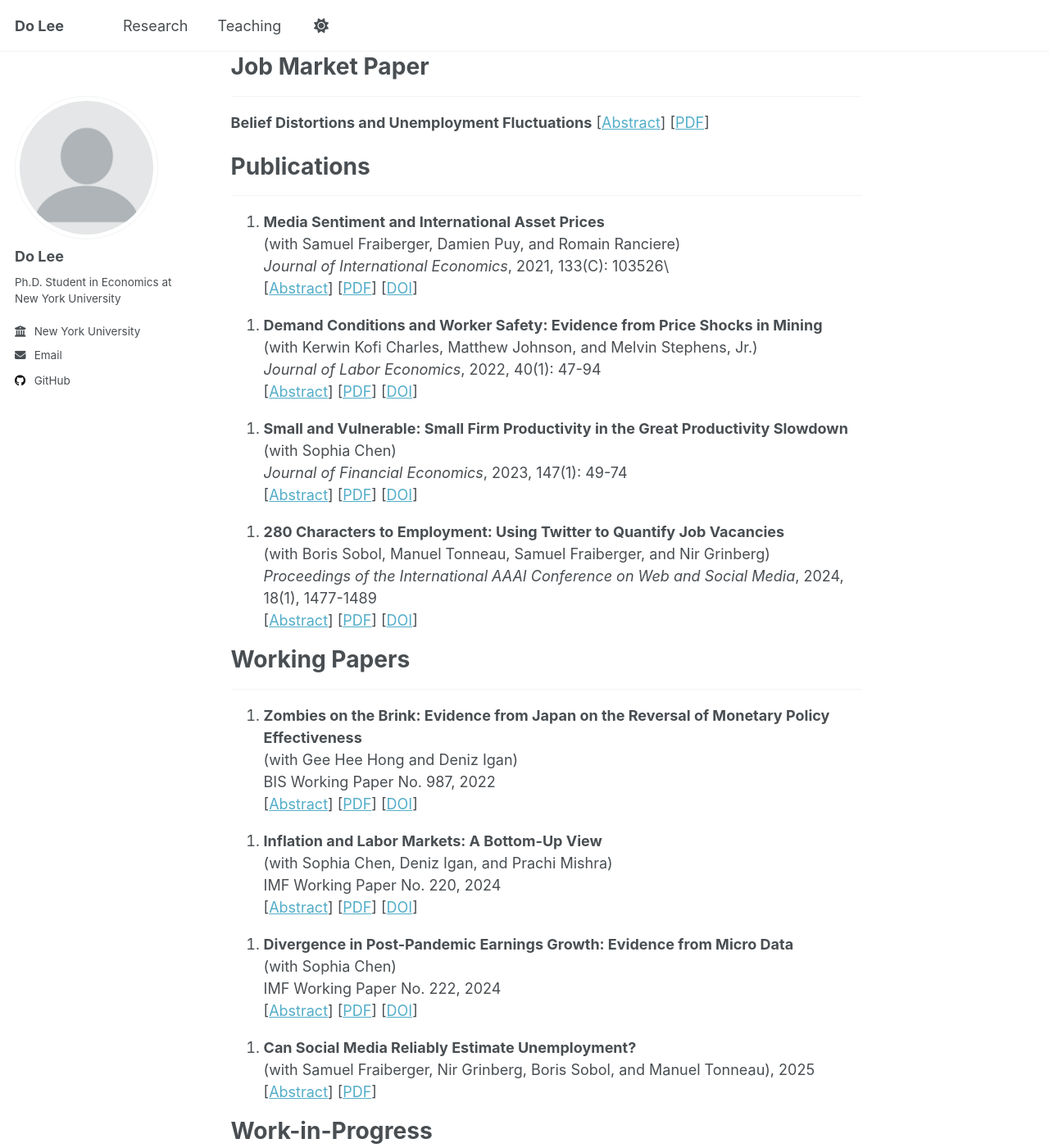
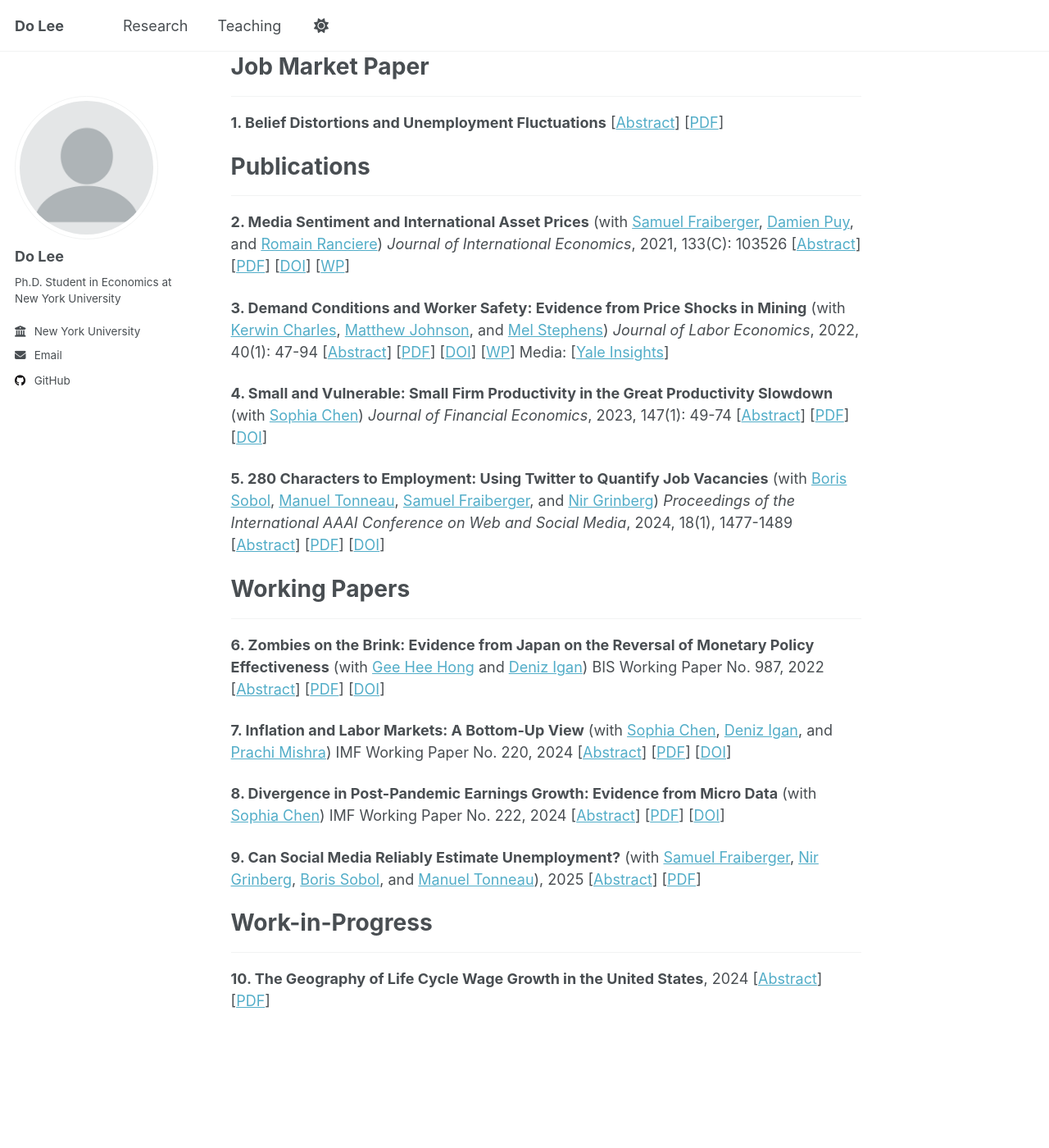
Before and after one commit to doqlee/doqlee.github.io, a Jekyll site: the page built from _pages/main.md, in a window 1280 px wide and 1400 px high, scrolled down 278 px. Shown: the whole window at 82% size. Built offline with Jekyll 4.4.1, drawn with Linux system fonts in a browser that asks for light colours; some of the changed text lies outside the part shown.

Commit message:
Update main.md

```diff
--- a/_pages/main.md
+++ b/_pages/main.md
@@ -22,7 +22,7 @@ Education
 Job Market Paper
 =========
 ---
-**Belief Distortions and Unemployment Fluctuations**
+**1. Belief Distortions and Unemployment Fluctuations**
 \[<a href="#/" onclick="visib('BDUF')">Abstract</a>\] \[[PDF](../files/main.pdf)\]
 <div id="BDUF" style="display: none; text-align: justify; line-height: 1.2" >
 This paper studies unemployment fluctuations when expectations deviate from a rational benchmark. By using survey forecasts, I decompose time-series and cross-sectional variation in job filling rates. Under subjective beliefs, hiring is driven by predictable errors in cash flow expectations, while discount rates play a minor role. In contrast, rational expectations assign a dominant role to discount rates. Survey measures of the user cost of labor are acyclical, indicating more rigidity under subjective beliefs. The findings suggest that belief distortions can amplify unemployment fluctuations: over-optimism about cash flows during expansions leads to future disappointment, which suppresses labor demand during recessions even as perceived labor costs remain persistently high.
@@ -33,29 +33,30 @@ This paper studies unemployment fluctuations when expectations deviate from a ra
 Publications
 =========
 ---
-1. **Media Sentiment and International Asset Prices**\
-(with Samuel Fraiberger, Damien Puy, and Romain Ranciere)\
-*Journal of International Economics*, 2021, 133(C): 103526\
-\[<a href="#/" onclick="visib('FLPR2021')">Abstract</a>\] \[[PDF](https://www.dropbox.com/scl/fi/tx1gs9y6e63tumilkm6u2/mediaSentiment.pdf?rlkey=n1fhmv18rabu4bnk2eyrnshtw&dl=0)\] \[[DOI](https://doi.org/10.1016/j.jinteco.2021.103526)\]
+**2. Media Sentiment and International Asset Prices**
+(with [Samuel Fraiberger](https://www.samuelfraiberger.com/), [Damien Puy](https://sites.google.com/view/damienpuy), and [Romain Ranciere](https://rranciere.academia.edu/))
+*Journal of International Economics*, 2021, 133(C): 103526
+\[<a href="#/" onclick="visib('FLPR2021')">Abstract</a>\] \[[PDF](https://www.dropbox.com/scl/fi/tx1gs9y6e63tumilkm6u2/mediaSentiment.pdf?rlkey=n1fhmv18rabu4bnk2eyrnshtw&dl=0)\] \[[DOI](https://doi.org/10.1016/j.jinteco.2021.103526)\] \[[WP](https://www.nber.org/papers/w25353)\]
 <div id="FLPR2021" style="display: none; text-align: justify; line-height: 1.2" >
 We investigate the relationship between media sentiment and international equity prices using a new dataset of 4 million news articles published between 1991 and 2015. Three key results emerge. First, news sentiment robustly predicts future daily returns around the world. However, we find a sharp contrast between the effect of local news and that of global news: whereas local news optimism (pessimism) predicts a small and transitory increase (decrease) in local equity returns, global news sentiment has a larger impact on returns that does not reverse in the short run. Second, news sentiment affects local prices mainly through the investment decisions of foreign—rather than local—investors. Third, large variations in global news sentiment predominantly happen in the absence of new information about fundamentals, suggesting that movements in global sentiment capture variations in investors sentiment. Taken together, our findings illustrate the key role played by foreign news and investors sentiment in driving local asset prices.
 <br>
 <IMG src="../files/time_series_cycle_h20.png"  alt="FLPR2021"/>
 </div>
 
-2. **Demand Conditions and Worker Safety: Evidence from Price Shocks in Mining**\
-(with Kerwin Kofi Charles, Matthew Johnson, and Melvin Stephens, Jr.)\
-*Journal of Labor Economics*, 2022, 40(1): 47-94\
-\[<a href="#/" onclick="visib('CJLS2022')">Abstract</a>\] \[[PDF](https://www.dropbox.com/scl/fi/3id6st491hx4r9pcf6pgi/Mining.pdf?rlkey=1mdqlnnxgiqfu2x9c6twf80kb&dl=0)\] \[[DOI](https://doi.org/10.1086/713887)\]
+**3. Demand Conditions and Worker Safety: Evidence from Price Shocks in Mining**
+(with [Kerwin Charles](https://faculty.som.yale.edu/kerwincharles/), [Matthew Johnson](https://sites.google.com/site/mslaterjohnson/home?authuser=0), and [Mel Stephens](https://sites.lsa.umich.edu/mstep/))
+*Journal of Labor Economics*, 2022, 40(1): 47-94
+\[<a href="#/" onclick="visib('CJLS2022')">Abstract</a>\] \[[PDF](https://www.dropbox.com/scl/fi/3id6st491hx4r9pcf6pgi/Mining.pdf?rlkey=1mdqlnnxgiqfu2x9c6twf80kb&dl=0)\] \[[DOI](https://doi.org/10.1086/713887)\] \[[WP](https://www.nber.org/papers/w26401)\]
+Media: \[[Yale Insights](https://insights.som.yale.edu/insights/firms-sacrifice-worker-safety-when-demand-is-high)\]
 <div id="CJLS2022" style="display: none; text-align: justify; line-height: 1.2" >
 We investigate how demand conditions affect employers' provision of safety---something about which theory is ambivalent. Positive demand shocks relax financial constraints that limit safety investment but simultaneously raise the opportunity cost of increasing safety rather than production. We study the US metals mining sector, leveraging exogenous demand shocks from short-term variation in global commodity prices. We find that positive price shocks substantially increase workplace injury rates and safety regulation noncompliance. While these results indicate the general dominance of the opportunity cost effect, shocks that only increase mines' cash flow lower injury rates, illustrating that financial constraints also affect safety.
 <br>
 <IMG src="../files/time_series_cycle_h20.png"  alt="CJLS2022"/>
 </div>
 
-3. **Small and Vulnerable: Small Firm Productivity in the Great Productivity Slowdown**\
-(with Sophia Chen)\
-*Journal of Financial Economics*, 2023, 147(1): 49-74\
+**4. Small and Vulnerable: Small Firm Productivity in the Great Productivity Slowdown**
+(with [Sophia Chen](https://sites.google.com/site/sophiachenecon/home))
+*Journal of Financial Economics*, 2023, 147(1): 49-74
 \[<a href="#/" onclick="visib('CL2023')">Abstract</a>\] \[[PDF](https://www.dropbox.com/scl/fi/zzcbs59ooi218jdoxf94e/SmallAndVulnerable.pdf?rlkey=i6v7a19d6dyugqt08w6zyq5ks&dl=0)\] \[[DOI](https://doi.org/10.1016/j.jfineco.2022.09.007)\]
 <div id="CL2023" style="display: none; text-align: justify; line-height: 1.2" >
 We show that the TFP growth of European micro, small, and medium-sized firms (SMEs) diverged from large firms after the global financial crisis. The average postcrisis TFP growth of medium-sized, small, and micro firms was, respectively, 1.1, 2.9, and 5.4 percentage points lower than that of large firms. This SME productivity gap is larger for firms with more severe credit supply shocks. The gap is partially attributable to a larger postcrisis reduction in intangible capital at SMEs than at large firms. Horseraces suggest that SME indicators are more robust and more powerful predictors of postcrisis TFP growth than other indicators.
@@ -63,9 +64,9 @@ We show that the TFP growth of European micro, small, and medium-sized firms (SM
 <IMG src="../files/time_series_cycle_h20.png"  alt="CL2023"/>
 </div>
 
-4. **280 Characters to Employment: Using Twitter to Quantify Job Vacancies**\
-(with Boris Sobol, Manuel Tonneau, Samuel Fraiberger, and Nir Grinberg)\
-*Proceedings of the International AAAI Conference on Web and Social Media*, 2024, 18(1), 1477-1489\
+**5. 280 Characters to Employment: Using Twitter to Quantify Job Vacancies**
+(with [Boris Sobol](https://scholar.google.com/citations?user=LyWADs0AAAAJ&hl=en), [Manuel Tonneau](https://manueltonneau.com/), [Samuel Fraiberger](https://www.samuelfraiberger.com/), and [Nir Grinberg](https://cris.bgu.ac.il/en/persons/nir-grinberg))
+*Proceedings of the International AAAI Conference on Web and Social Media*, 2024, 18(1), 1477-1489
 \[<a href="#/" onclick="visib('STFGL2024')">Abstract</a>\] \[[PDF](https://www.dropbox.com/scl/fi/degq6bgdk2vhe2xorfkgj/job_offers_twitter_icwsm_2023.pdf?rlkey=eyq5c77vrfpsy2645666tjkww&dl=0)\] \[[DOI](https://doi.org/10.1609/icwsm.v18i1.31403)\]
 <div id="STFGL2024" style="display: none; text-align: justify; line-height: 1.2" >
 Accurate assessment of workforce needs is critical for designing well-informed economic policy and improving market efficiency. While surveys are the gold standard for estimating when and where workers are needed, they also have important limitations, most notably their substantial costs, dependence on existing and extensive surveying infrastructure, and limited temporal, geographical, and sectorial resolution. Here, we investigate the potential of social media to provide a complementary signal for estimating labor market demand. We introduce a novel statistical approach for extracting information about the location and occupation advertised in job vacancies posted on Twitter. We then construct an aggregate index of labor market demand by occupational class in every major U.S. city from 2015 to 2022, which we evaluate against two sources of official statistics and an index from a large aggregator of online job postings. We find that the newly constructed index is strongly correlated with official statistics and, in some cases, advantageous compared to statistics from job aggregators. Moreover, we demonstrate that our index can robustly improve the prediction of official statistics across occupations and states.
@@ -77,9 +78,9 @@ Working Papers
 =========
 ---
 
-5. **Zombies on the Brink: Evidence from Japan on the Reversal of Monetary Policy Effectiveness**\
-(with Gee Hee Hong and Deniz Igan)\
-BIS Working Paper No. 987, 2022\
+**6. Zombies on the Brink: Evidence from Japan on the Reversal of Monetary Policy Effectiveness**
+(with [Gee Hee Hong](https://sites.google.com/site/geeheehong/home) and [Deniz Igan](https://www.bis.org/author/deniz_igan.htm))
+BIS Working Paper No. 987, 2022
 \[<a href="#/" onclick="visib('HIL2022')">Abstract</a>\] \[[PDF](https://www.dropbox.com/scl/fi/gzll4xlr3xn94qlkbkp4q/Japan.pdf?rlkey=eo98ydcufim5kgfpojle8knto&dl=0)\] \[[DOI](https://www.bis.org/publ/work987.htm)\]
 <div id="HIL2022" style="display: none; text-align: justify; line-height: 1.2" >
 How does unconventional monetary policy affect corporate capital structure and investment decisions? We study the transmission channel of quantitative easing and its potential diminishing returns on investment from a corporate finance perspective. Using a rich bankfirm matched data of Japanese firms with information on corporate debt and investment, we study how firms adjust their capital structure in response to the changes in term premia. Investment responds positively to a reduction in the term premium on average. However, there is a significant degree of cross-sectional variation in firm response: healthier firms increase capital spending and cash holdings, while financially vulnerable firms take advantage of lower long-term yields to refinance without increasing investment.
@@ -87,9 +88,9 @@ How does unconventional monetary policy affect corporate capital structure and i
 <IMG src="../files/time_series_cycle_h20.png"  alt="HIL2022"/>
 </div>
 
-6. **Inflation and Labor Markets: A Bottom-Up View**\
-(with Sophia Chen, Deniz Igan, and Prachi Mishra)\
-IMF Working Paper No. 220, 2024\
+**7. Inflation and Labor Markets: A Bottom-Up View**
+(with [Sophia Chen](https://sites.google.com/site/sophiachenecon/home), [Deniz Igan](https://www.bis.org/author/deniz_igan.htm), and [Prachi Mishra](https://prachimishra.in/))
+IMF Working Paper No. 220, 2024
 \[<a href="#/" onclick="visib('CILM2024')">Abstract</a>\] \[[PDF](https://www.dropbox.com/scl/fi/6x5sy6l0a0i656l55eu0c/HomebaseInflation.pdf?rlkey=loxncybowtfmizqndjwaz4nsd&dl=0)\] \[[DOI](https://doi.org/10.5089/9798400291807.001)\]
 <div id="CILM2024" style="display: none; text-align: justify; line-height: 1.2" >
 U.S. inflation surged in 2021-22 and has since declined, driven largely by a sharp drop in goods inflation, though services inflation remains elevated. This paper zooms into services inflation, using proprietary microdata on wages to examine its relationship with service sector wage growth at the Metropolitan Statistical Area (MSA) level. We estimate the wage-price pass-through with a local projection instrumental variable model that exploits variation in labor market tightness across MSAs. Our findings reveal a positive and significant relationship between wages and price growth, with a lag. This suggests that the effects of tight labor markets are persistent and may influence the pace of progression toward the inflation target.
@@ -97,9 +98,9 @@ U.S. inflation surged in 2021-22 and has since declined, driven largely by a sha
 <IMG src="../files/time_series_cycle_h20.png"  alt="CILM2024"/>
 </div>
 
-7. **Divergence in Post-Pandemic Earnings Growth: Evidence from Micro Data**\
-(with Sophia Chen)\
-IMF Working Paper No. 222, 2024\
+**8. Divergence in Post-Pandemic Earnings Growth: Evidence from Micro Data**
+(with [Sophia Chen](https://sites.google.com/site/sophiachenecon/home))
+IMF Working Paper No. 222, 2024
 \[<a href="#/" onclick="visib('CL2024')">Abstract</a>\] \[[PDF](https://www.dropbox.com/scl/fi/if5l6z6q3o3zvsovm3w00/HB_analysis.pdf?rlkey=j0nwmif9c641mnnvh9d3ybf5h&dl=0)\] \[[DOI](https://doi.org/10.5089/9798400291814.001)\]
 <div id="CL2024" style="display: none; text-align: justify; line-height: 1.2" >
 We analyze post-pandemic labor earnings using employer-employee data and find that earnings grew faster in counties with tighter labor markets and with greater access to loans through the Paycheck Protection Program (PPP), with the impact of PPP loans especially pronounced in areas with tighter labor markets. This divergence in earnings growth is particularly large for lower-paid, nonmanagerial workers, and those employed in smaller firms. Both wage increases and additional hours worked contributed to the overall growth in earnings. These findings align with a labor market competition framework, where tight labor markets reduce earnings disparities. Access to credit further strengthens the competition by relaxing firms’ financing constraints.
@@ -107,8 +108,8 @@ We analyze post-pandemic labor earnings using employer-employee data and find th
 <IMG src="../files/time_series_cycle_h20.png"  alt="CL2024"/>
 </div>
 
-8. **Can Social Media Reliably Estimate Unemployment?**\
-(with Samuel Fraiberger, Nir Grinberg, Boris Sobol, and Manuel Tonneau), 2025\
+**9. Can Social Media Reliably Estimate Unemployment?**
+(with [Samuel Fraiberger](https://www.samuelfraiberger.com/), [Nir Grinberg](https://cris.bgu.ac.il/en/persons/nir-grinberg), [Boris Sobol](https://scholar.google.com/citations?user=LyWADs0AAAAJ&hl=en), and [Manuel Tonneau](https://manueltonneau.com/)), 2025
 \[<a href="#/" onclick="visib('FGLST2025')">Abstract</a>\] \[[PDF](https://www.dropbox.com/scl/fi/pwyz6hhsthhcqvh35dxl8/main.pdf?rlkey=s8i752p1irxzctw1grtvz30m9&st=hfxu4q3a&dl=0)\]
 <div id="FGLST2025" style="display: none; text-align: justify; line-height: 1.2" >
 Digital trace data holds tremendous potential for measuring policy-relevant outcomes in real-time, yet its reliability is often questioned. Here, we propose a principled yet simple approach: capturing individual disclosures of unemployment using a custom large language model and post-stratification adjustment using inferred user demographics. We show that our methodology consistently outperforms the industry's forecasting average, and can improve the predictions of U.S. unemployment insurance claims, up to two weeks in advance, at the national, state, and city levels at both turbulent and stable times. The results demonstrate the potential of combining large language models with statistical modeling to complement traditional survey methodology, and contribute to better-informed policymaking, especially at turbulent times.
@@ -120,7 +121,7 @@ Work-in-Progress
 =========
 ---
 
-9. **The Geography of Life Cycle Wage Growth in the United States**, 2024\
+**10. The Geography of Life Cycle Wage Growth in the United States**, 2024
 \[<a href="#/" onclick="visib('GLC2024')">Abstract</a>\] \[[PDF](https://www.dropbox.com/scl/fi/nolcv2dplx1x5qxpskxxh/main.pdf?rlkey=bk2hbq0knx55kdvknqn3pio60&st=6nvxfs9l&dl=0)\]
 <div id="GLC2024" style="display: none; text-align: justify; line-height: 1.2" >
 This paper uses representative large-sample household surveys to document that life cycle wage growth varies substantially across areas within the United States. Wages grow more over the life cycle in richer Combined Statistical Areas (CSA) with higher income per capita. For example, after 20 years of experience, the average worker's wage is about 90.2\% higher in Washington, DC, the richest area in the sample, but only by 66.1\% in
```
